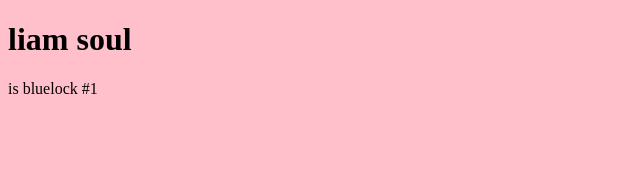
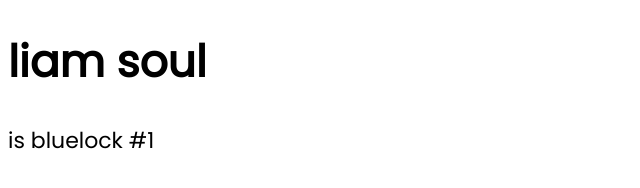
Before and after one commit to LordBamfordinho/HBCAutomotive, a plain HTML site: page index.html in a window 1280 px wide. Shown: the whole page, without its empty margins (0-640 px from the left). Drawn offline with Linux system fonts and the light colour scheme.

Commit message:
Update index.html

```diff
--- a/index.html
+++ b/index.html
@@ -4,11 +4,12 @@
 <title>Page Title</title>
 </head>
 <body>
+<link href='https://fonts.googleapis.com/css?family=Poppins' rel='stylesheet'>
 <style>
-    body{
-        background-color: pink;
-        font-family: Poppins;
+body {
+    font-family: 'Poppins';font-size: 22px;
 }
+</style>
 </style>
 <h1>liam soul</h1>
 <p>is bluelock #1</p>
```
